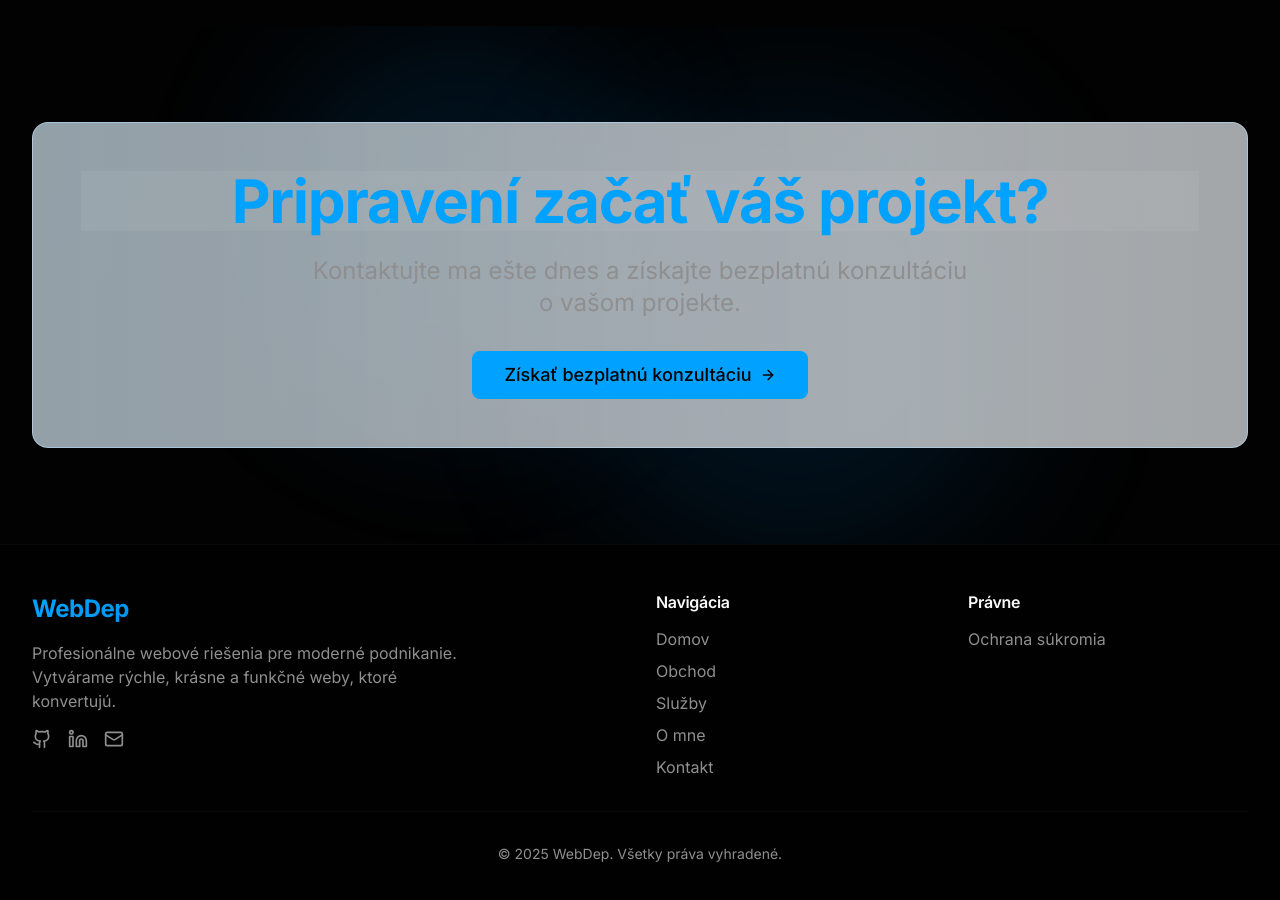
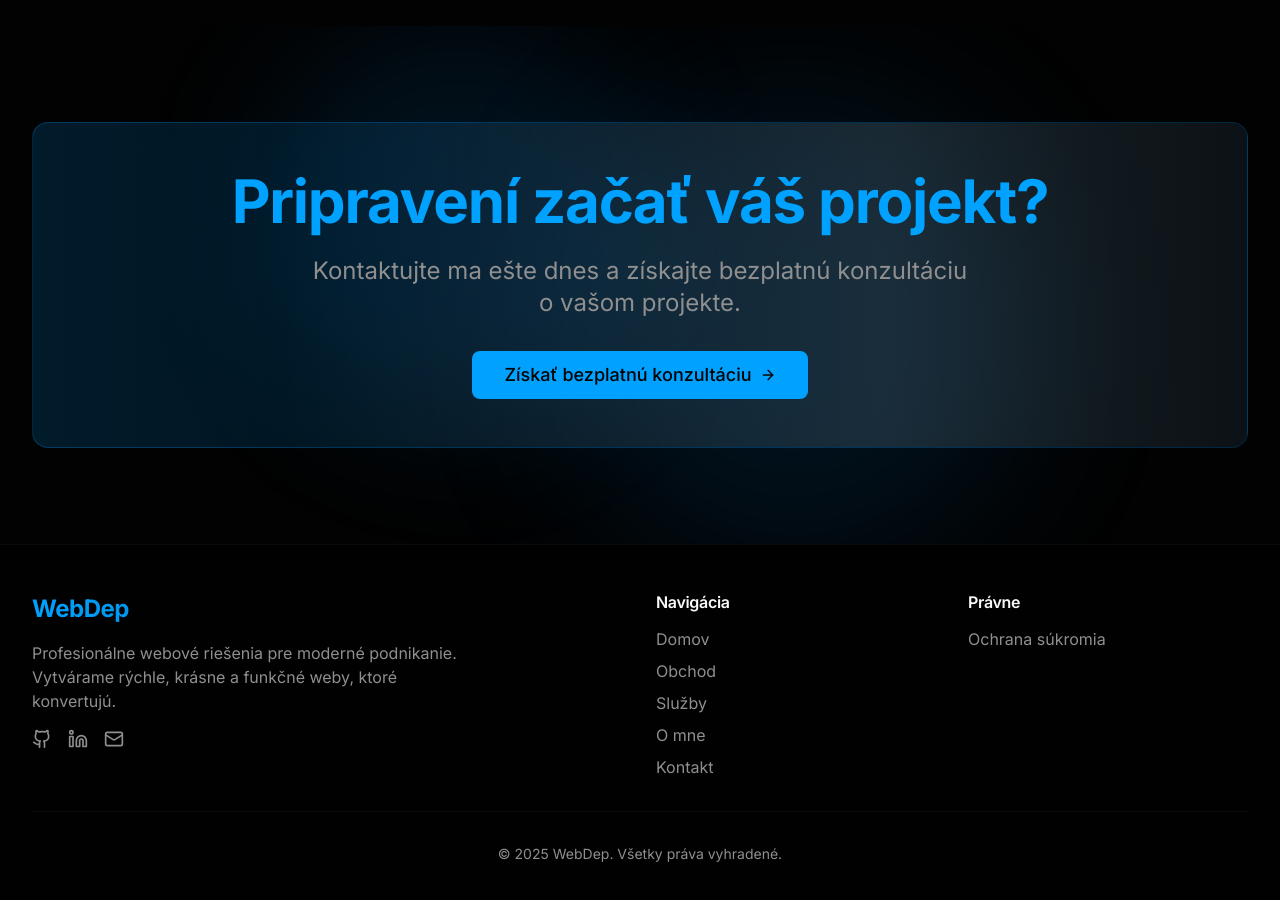
Before and after one commit to marek6296/mywebdep, a Next.js app: page / in a window 1280 px wide. Shown: the part 4380-5280 px from the top of the page. Built offline with nearby package versions, Linux system fonts and the light colour scheme.

Commit message:
Fix: CTA banner - svetlejšie pozadie len na svetlom režime, tmavý režim zostáva tmavý

```diff
--- a/app/globals.css
+++ b/app/globals.css
@@ -443,9 +443,25 @@
     color: var(--muted-foreground) !important;
   }
 
-  /* CTA Banner pozadie - svetlejšie */
-  .dark .cta-title {
-    background-color: rgba(255, 255, 255, 0.05) !important;
+  /* CTA Banner pozadie - svetlejšie len na svetlom režime */
+  .cta-banner-box {
+    background-color: rgba(255, 255, 255, 0.8) !important;
+    background-image: linear-gradient(to right, rgba(59, 130, 246, 0.1), rgba(59, 130, 246, 0.05), rgba(59, 130, 246, 0.03)) !important;
+    border-color: rgba(59, 130, 246, 0.1) !important;
+  }
+
+  .dark .cta-banner-box {
+    background-color: transparent !important;
+    background-image: linear-gradient(to right, oklch(from var(--primary) l c h / 0.2), oklch(from var(--primary) l c h / 0.1), oklch(from var(--primary) l c h / 0.05)) !important;
+    border-color: oklch(from var(--primary) l c h / 0.2) !important;
+  }
+
+  .cta-gradient-overlay {
+    opacity: 0.2 !important;
+  }
+
+  .dark .cta-gradient-overlay {
+    opacity: 0.5 !important;
   }
 
   /* Zabránenie layout shift */
--- a/components/sections/cta-banner.tsx
+++ b/components/sections/cta-banner.tsx
@@ -50,10 +50,7 @@ export function CTABanner() {
             visible: { opacity: 1, y: 0 },
           }}
           transition={{ duration: 0.6 }}
-          className="relative overflow-hidden rounded-2xl bg-gradient-to-r from-primary/10 via-primary/5 to-primary/3 border border-primary/10 p-12 text-center"
-          style={{
-            backgroundColor: "rgba(255, 255, 255, 0.8)",
-          }}
+          className="relative overflow-hidden rounded-2xl bg-gradient-to-r from-primary/10 via-primary/5 to-primary/3 border border-primary/10 p-12 text-center cta-banner-box"
           whileHover={{ scale: 1.02 }}
         >
           <motion.div
```
